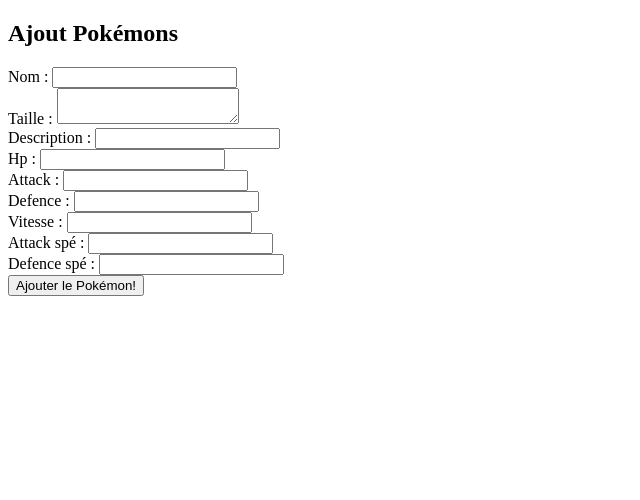
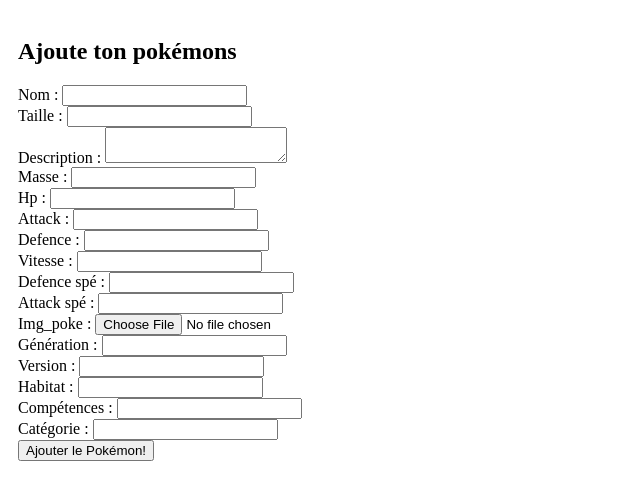
Before and after one commit to RyanDaltrey/exo-php-sql-recreation-pokeapi, a PHP site: page /ajoutPokemon.php in a window 1280 px wide. Shown: the top 500 px of the page, without its empty margins (0-640 px from the left). Run offline with PHP 8.4, Linux system fonts and the light colour scheme.

Commit message:
Rectification de la fomulaire ajout pokemon et creation de la page inscription avec son formulaire et sa requete pour creer un utilisateur

```diff
--- a/admin/ajoutPokemon.php
+++ b/admin/ajoutPokemon.php
@@ -8,49 +8,105 @@
     <meta charset="UTF-8">
     <meta name="viewport" content="width=device-width, initial-scale=1.0">
     <title>Ajout Pokémons</title>
+    <link rel="stylesheet" href="index.css">
 </head>
 <body>
-    <div class="container mt-5">
-        <h2 class="mb-4">Ajout Pokémons</h2>
+    <div id="formulaire_ajout_pokemon">
+        <h2 class="mb-4">Ajoute ton pokémons</h2>
         <form action="" method="POST">
             <div class="form-group">
-                <label for="titre">Nom :</label>
-                <input type="text" id="titre" name="titre" class="form-control" required>
+                <label for="nom">Nom :</label>
+                <input type="text" id="nom" name="nom" class="form-control" required>
             </div>
             <div class="form-group">
-                <label for="description">Taille :</label>
-                <textarea id="description" name="description" class="form-control" required></textarea>
+                <label for="taille">Taille :</label>
+                <input type="text" id="taille" name="taille" class="form-control" required>
             </div>
             <div class="form-group">
-                <label for="plan">Description :</label>
-                <input type="text" id="plan" name="plan" class="form-control" required>
+                <label for="description">Description :</label>
+                <textarea id="descripton" name="description" class="form-control" required></textarea>
+            </div>
+
+            <div class="form-group">
+                <label for="masse">Masse :</label>
+                <input type="number" id="masse" name="masse" class="form-control" required>
             </div>
             <div class="form-group">
-                <label for="plan">Hp :</label>
-                <input type="text" id="plan" name="plan" class="form-control" required>
+                <label for="hp">Hp :</label>
+                <input type="number" id="hp" name="hp" class="form-control" required>
             </div>
             <div class="form-group">
-                <label for="tpsRea">Attack :</label>
-                <input type="number" id="tpsRea" name="tpsRea" class="form-control" required>
+                <label for="attack">Attack :</label>
+                <input type="number" id="attack" name="attack" class="form-control" required>
             </div>
             <div class="form-group">
-                <label for="complexite">Defence :</label>
-                <input type="number" id="complexite" name="complexite" class="form-control" required>
+                <label for="defence">Defence :</label>
+                <input type="number" id="defence" name="defence" class="form-control" required>
             </div>
             <div class="form-group">
-                <label for="tpsRea">Vitesse :</label>
-                <input type="number" id="tpsRea" name="tpsRea" class="form-control" required>
+                <label for="vitesse">Vitesse :</label>
+                <input type="number" id="vitesse" name="vitesse" class="form-control" required>
             </div>
             <div class="form-group">
-                <label for="tpsRea">Attack spé :</label>
-                <input type="number" id="tpsRea" name="tpsRea" class="form-control" required>
+                <label for="defence_spe">Defence spé :</label>
+                <input type="number" id="defence_spe" name="defence_spe" class="form-control" required>
             </div>
             <div class="form-group">
-                <label for="tpsRea">Defence spé :</label>
-                <input type="number" id="tpsRea" name="tpsRea" class="form-control" required>
+                <label for="attack_spe">Attack spé :</label>
+                <input type="number" id="attack_spe" name="attack_spe" class="form-control" required>
+            </div>
+            <div class="form-group">
+                <label for="img_poke">Img_poke :</label>
+                <input type="file" id="img_poke" name="img_poke" class="form-control">
+            </div>
+            <div class="form-group">
+                <label for="generation">Génération :</label>
+                <input type="number" id="generation" name="generation" class="form-control" required>
+            </div>
+            <div class="form-group">
+                <label for="version_app">Version :</label>
+                <input type="number" id="version_app" name="version_app" class="form-control" required>
+            </div>
+            <div class="form-group">
+                <label for="habitat">Habitat :</label>
+                <input type="number" id="habitat" name="habitat" class="form-control" required>
+            </div>
+            <div class="form-group">
+                <label for="competences">Compétences :</label>
+                <input type="number" id="competences" name="competences" class="form-control" required>
+            </div>
+            <div class="form-group">
+                <label for="categorie">Catégorie :</label>
+                <input type="number" id="categorie" name="categorie" class="form-control" required>
             </div>
                 <button type="submit" class="btn btn-primary">Ajouter le Pokémon!</button>
         </form>
     </div>
 </body>
 </html>
+
+<?php
+
+    if($_SERVER["REQUEST_METHOD"] == "POST"){
+
+        // var_dump($_POST["taille"], $_POST["description"], $_POST["nom"], $_POST["masse"], $_POST["hp"], $_POST["attack"], $_POST["defence"], $_POST["vitesse"] , $_POST["defence_spe"], $_POST["attack_spe"], $_POST["img_poke"], $_POST["generation"], $_POST["version_app"], $_POST["habitat"] , $_POST["competences"], $_POST["categorie"]);
+
+
+    $dsn = 'mysql:dbname=pokedex;host=127.0.0.1';
+    $user = 'root';
+    $password = '';
+
+    $dbh = new PDO($dsn, $user, $password);
+
+    $ajoutPokemon = "INSERT INTO `pokemon`(`nom`, `taille`, `description`, `masse`, `hp`, `attack`, `defence`, `vitesse`, `defence_spe`, `attack_spe`, `img_poke`, `generation`, `version_app`, `habitat`, `competences`, `categorie`) VALUES ( :nom , :taille , :description , :masse , :hp , :attack , :defence , :vitesse , :defence_spe , :attack_spe , :img_poke , :generation , :version_app , :habitat , :competences , :categorie)";
+
+
+    $requete = $dbh->prepare($ajoutPokemon);
+
+    $requete ->execute(array("nom"=>$_POST["nom"] , "taille"=>$_POST["taille"] , "description"=>$_POST["description"] , "masse"=>$_POST["masse"] , "hp"=>$_POST["hp"] , "attack"=>$_POST["attack"] , "defence"=>$_POST["defence"] , "vitesse"=>$_POST["vitesse"] , "defence_spe"=>$_POST["defence_spe"] , "attack_spe"=>$_POST["attack_spe"] , "img_poke"=>"img.png" , "generation"=>$_POST["generation"] , "version_app"=>$_POST["version_app"] , "habitat"=>$_POST["habitat"] , "competences"=>$_POST["competences"] , "categorie"=>$_POST["categorie"]));
+
+    echo "Pokémon Ajouté Yeah!";
+ }
+
+
+?>
--- a/admin/index.css
+++ b/admin/index.css
@@ -28,27 +28,16 @@
     margin: 30px;
 }
 
+#page_details{
+
+}
+
+
 #content_details{
     display: flex;
-    flex-direction: column;
+    flex-direction: row;
     justify-content: center;
     align-items: center;
-    /* margin-top: 100px; */
-    background-image: url(./images/pokemon_card_template.jpg);
-    background-repeat: no-repeat;
-    background-position: center;
-
-    background-size: 450px;
-    padding: 150px;
-    position: relative;
-}
-
-#pokemon_nom{
-    display: flex;
-    flex-direction: column;
-    justify-content: center;
-    align-items: center;
-
 }
 
 .card-titre{
@@ -59,12 +48,17 @@
     width: 400px;
     display: flex;
     flex-wrap: wrap;
-    flex-direction: row;
+    flex-direction: column;
     justify-content: space-between;
 }
 
 
 #image_pokemon_detail{
-    width: 200px;
-    height: 200px;
+    width: 400px;
+    height: 400px;
 }
+
+#formulaire_ajout_pokemon{
+    padding: 10px;
+
+}
```
Also changed, not shown: admin/detailPokemon.php (+10 -2 lines), admin/inscription.php (added, +54 -0 lines), admin/images/cinema_image.jfif (added), admin/images/detail_page_background.jpg (added).
